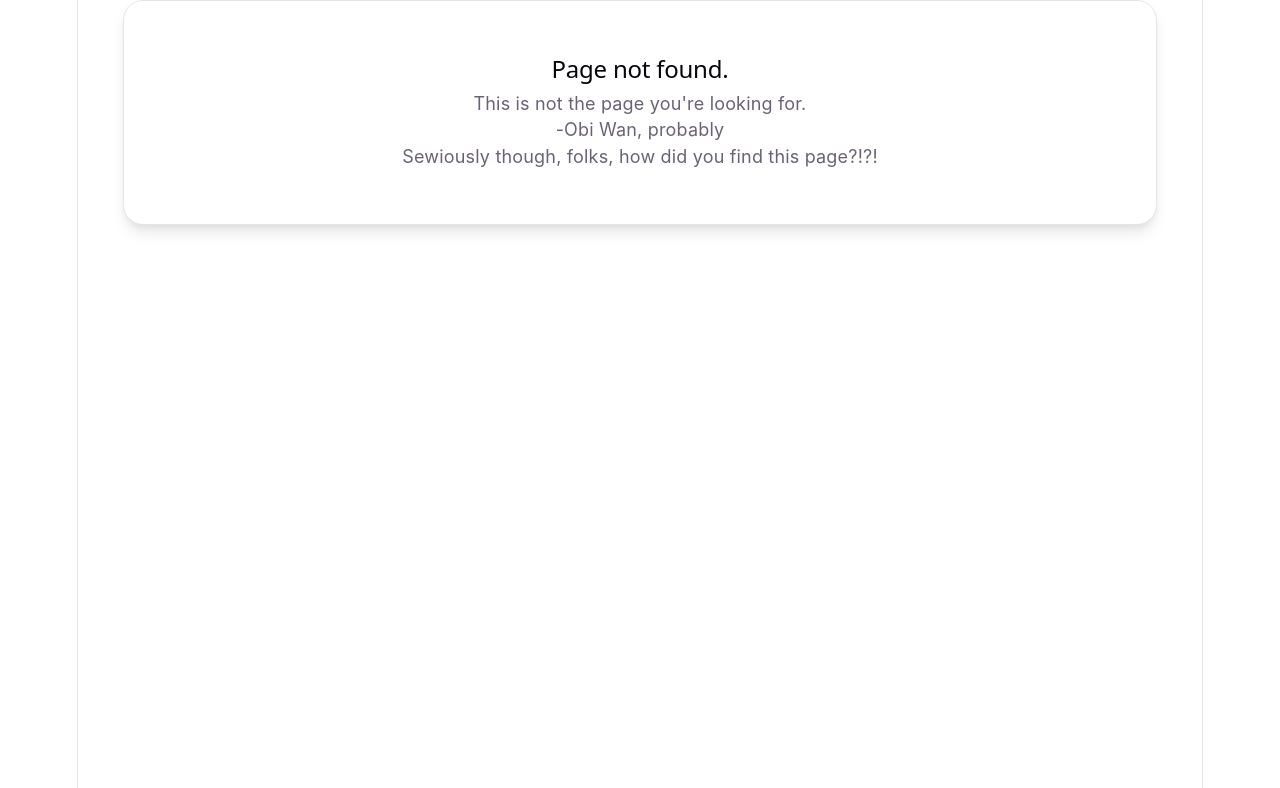
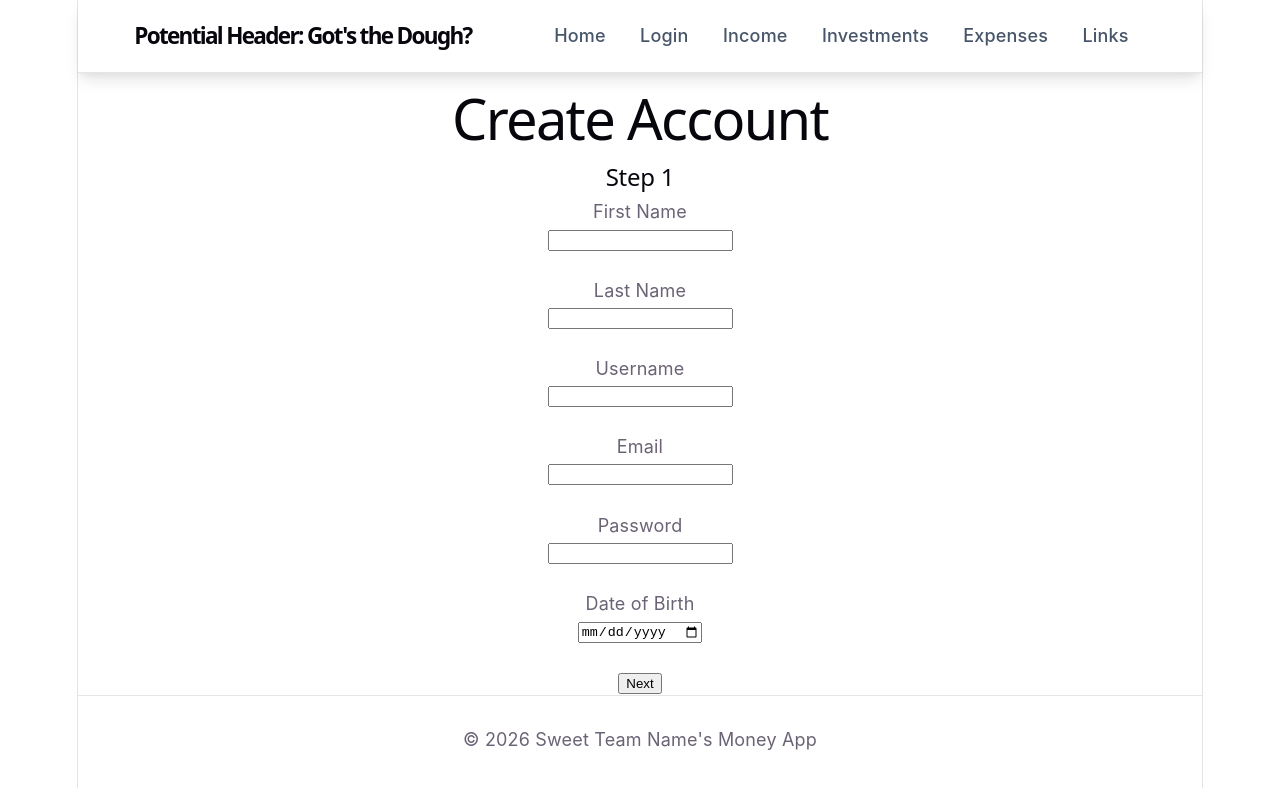
Before and after one commit to adrimivas/appdev_final, a React (Vite) app in the folder moneyApp/: page /create-account in a window 1280 px wide. Before the commit this address had no page. Shown: the top 788 px of the page. Built offline with nearby package versions, Linux system fonts and the light colour scheme.

Commit message:
populate create account page, add success message to login page after a user creates an account and App.jsx for routing

```diff
--- a/moneyApp/src/App.jsx
+++ b/moneyApp/src/App.jsx
@@ -7,6 +7,7 @@ import Income from "./pages/income";
 import Investments from "./pages/investments";
 import Expenses from "./pages/expenses";
 import Links from "./pages/links";
+import CreateAcc from "./pages/createAcc";
 // Add additional pages from the pages file like above
 // Include them as a path under children
 // Currently, links are used in the header
@@ -22,6 +23,7 @@ const router = createBrowserRouter([
       { path: "Income", element: <Income />},
       { path: "Investments", element: <Investments />},
       { path: "Expenses", element: <Expenses />},
+      { path: "create-account", element: <CreateAcc /> },
       { path: "Links", element: <Links /> },
 
     ],
--- /dev/null
+++ b/moneyApp/src/pages/createAcc.jsx
@@ -0,0 +1,339 @@
+import { useState } from "react";
+import { useNavigate } from "react-router-dom";
+
+function CreateAcc() {
+  const navigate = useNavigate();
+  const [step, setStep] = useState(1);
+  const [message, setMessage] = useState("");
+
+  const [formData, setFormData] = useState({
+    username: "",
+    name: {
+      first: "",
+      last: "",
+    },
+    email: "",
+    password: "",
+    date_of_birth: "",
+    income: "",
+    expenses: {
+      one_time: [{ name: "", amount: "" }],
+      monthly: [{ name: "", amount: "" }],
+    },
+  });
+
+  const handleBasicChange = (e) => {
+    const { name, value } = e.target;
+
+    if (name === "first" || name === "last") {
+      setFormData((prev) => ({
+        ...prev,
+        name: {
+          ...prev.name,
+          [name]: value,
+        },
+      }));
+      return;
+    }
+
+    setFormData((prev) => ({
+      ...prev,
+      [name]: value,
+    }));
+  };
+
+  const handleExpenseChange = (type, index, field, value) => {
+    const updated = [...formData.expenses[type]];
+    updated[index][field] = value;
+
+    setFormData((prev) => ({
+      ...prev,
+      expenses: {
+        ...prev.expenses,
+        [type]: updated,
+      },
+    }));
+  };
+
+  const addExpense = (type) => {
+    setFormData((prev) => ({
+      ...prev,
+      expenses: {
+        ...prev.expenses,
+        [type]: [...prev.expenses[type], { name: "", amount: "" }],
+      },
+    }));
+  };
+
+  const removeExpense = (type, index) => {
+    const updated = formData.expenses[type].filter((_, i) => i !== index);
+
+    setFormData((prev) => ({
+      ...prev,
+      expenses: {
+        ...prev.expenses,
+        [type]: updated.length ? updated : [{ name: "", amount: "" }],
+      },
+    }));
+  };
+
+  const handleSubmit = async (e) => {
+    e.preventDefault();
+
+    const payload = {
+      username: formData.username.trim(),
+      name: {
+        first: formData.name.first.trim(),
+        last: formData.name.last.trim(),
+      },
+      email: formData.email.trim(),
+      password: formData.password,
+      income: Number(formData.income) || 0,
+      expenses: {
+        one_time: formData.expenses.one_time
+          .filter((item) => item.name.trim() !== "" && item.amount !== "")
+          .map((item) => ({
+            name: item.name.trim(),
+            amount: Number(item.amount),
+          })),
+        monthly: formData.expenses.monthly
+          .filter((item) => item.name.trim() !== "" && item.amount !== "")
+          .map((item) => ({
+            name: item.name.trim(),
+            amount: Number(item.amount),
+          })),
+      },
+      date_of_birth: formData.date_of_birth,
+    };
+
+    try {
+      const response = await fetch("http://localhost:5000/register", {
+        method: "POST",
+        headers: {
+          "Content-Type": "application/json"
+        },
+        body: JSON.stringify(payload)
+      });
+
+      const data = await response.json();
+
+      if (response.ok) {
+        navigate("/Login", {
+          state: { message: "Account created successfully!" },
+        });
+      } else {
+        setMessage(data.message || "Account creation failed");
+      }
+    } catch (error) {
+      console.error("Register error:", error);
+      setMessage("Something went wrong");
+    }
+  };
+
+  return (
+    <div>
+      <h1>Create Account</h1>
+
+      {message && (
+        <div
+          style={{
+            backgroundColor: "#f8d7da",
+            color: "#721c24",
+            padding: "10px",
+            borderRadius: "5px",
+            marginBottom: "10px",
+            maxWidth: "400px"
+          }}
+        >
+          {message}
+        </div>
+      )}
+
+      <form onSubmit={handleSubmit}>
+        {step === 1 && (
+          <div>
+            <h2>Step 1</h2>
+
+            <label>First Name</label>
+            <br />
+            <input
+              type="text"
+              name="first"
+              value={formData.name.first}
+              onChange={handleBasicChange}
+              required
+            />
+            <br /><br />
+
+            <label>Last Name</label>
+            <br />
+            <input
+              type="text"
+              name="last"
+              value={formData.name.last}
+              onChange={handleBasicChange}
+              required
+            />
+            <br /><br />
+
+            <label>Username</label>
+            <br />
+            <input
+              type="text"
+              name="username"
+              value={formData.username}
+              onChange={handleBasicChange}
+              required
+            />
+            <br /><br />
+
+            <label>Email</label>
+            <br />
+            <input
+              type="email"
+              name="email"
+              value={formData.email}
+              onChange={handleBasicChange}
+              required
+            />
+            <br /><br />
+
+            <label>Password</label>
+            <br />
+            <input
+              type="password"
+              name="password"
+              value={formData.password}
+              onChange={handleBasicChange}
+              required
+            />
+            <br /><br />
+
+            <label>Date of Birth</label>
+            <br />
+            <input
+              type="date"
+              name="date_of_birth"
+              value={formData.date_of_birth}
+              onChange={handleBasicChange}
+            />
+            <br /><br />
+
+            <button type="button" onClick={() => setStep(2)}>
+              Next
+            </button>
+          </div>
+        )}
+
+        {step === 2 && (
+          <div>
+            <h2>Step 2</h2>
+
+            <label>Income</label>
+            <br />
+            <input
+              type="number"
+              name="income"
+              value={formData.income}
+              onChange={handleBasicChange}
+              required
+            />
+            <br /><br />
+
+            <h3>One-Time Expenses</h3>
+            {formData.expenses.one_time.map((expense, index) => (
+              <div key={index}>
+                <label>Expense Name</label>
+                <br />
+                <input
+                  type="text"
+                  value={expense.name}
+                  onChange={(e) =>
+                    handleExpenseChange("one_time", index, "name", e.target.value)
+                  }
+                />
+                <br /><br />
+
+                <label>Amount</label>
+                <br />
+                <input
+                  type="number"
+                  value={expense.amount}
+                  onChange={(e) =>
+                    handleExpenseChange("one_time", index, "amount", e.target.value)
+                  }
+                />
+                <br /><br />
+
+                <button
+                  type="button"
+                  onClick={() => removeExpense("one_time", index)}
+                >
+                  Remove
+                </button>
+                <br /><br />
+              </div>
+            ))}
+
+            <button type="button" onClick={() => addExpense("one_time")}>
+              Add One-Time Expense
+            </button>
+
+            <br /><br />
+
+            <h3>Monthly Expenses</h3>
+            {formData.expenses.monthly.map((expense, index) => (
+              <div key={index}>
+                <label>Expense Name</label>
+                <br />
+                <input
+                  type="text"
+                  value={expense.name}
+                  onChange={(e) =>
+                    handleExpenseChange("monthly", index, "name", e.target.value)
+                  }
+                />
+                <br /><br />
+
+                <label>Amount</label>
+                <br />
+                <input
+                  type="number"
+                  value={expense.amount}
+                  onChange={(e) =>
+                    handleExpenseChange("monthly", index, "amount", e.target.value)
+                  }
+                />
+                <br /><br />
+
+                <button
+                  type="button"
+                  onClick={() => removeExpense("monthly", index)}
+                >
+                  Remove
+                </button>
+                <br /><br />
+              </div>
+            ))}
+
+            <button type="button" onClick={() => addExpense("monthly")}>
+              Add Monthly Expense
+            </button>
+
+            <br /><br />
+
+            <button type="button" onClick={() => setStep(1)}>
+              Back
+            </button>
+
+            <button type="submit" style={{ marginLeft: "10px" }}>
+              Create Account
+            </button>
+          </div>
+        )}
+      </form>
+    </div>
+  );
+}
+
+export default CreateAcc;
--- a/moneyApp/src/pages/login.jsx
+++ b/moneyApp/src/pages/login.jsx
@@ -1,9 +1,26 @@
-import { useState } from "react";
+import { useState, useEffect } from "react";
+import { useNavigate, useLocation } from "react-router-dom";
 
 function Login() {
   const [username, setUsername] = useState("");
   const [password, setPassword] = useState("");
   const [message, setMessage] = useState("");
+
+  const navigate = useNavigate();
+  const location = useLocation();
+
+  // display success message after account creation
+  useEffect(() => {
+    if (location.state?.message) {
+      setMessage(location.state.message);
+
+      const timer = setTimeout(() => {
+        setMessage("");
+      }, 5000);
+
+      return () => clearTimeout(timer);
+    }
+  }, [location.state]);
 
   const handleSubmit = async (e) => {
     e.preventDefault();
@@ -34,6 +51,21 @@ function Login() {
   return (
     <div>
       <h1>Login</h1>
+      {/* success message styling */}
+{message && (
+  <div
+    style={{
+      backgroundColor: "#d4edda",
+      color: "#155724",
+      padding: "10px",
+      borderRadius: "5px",
+      marginBottom: "10px",
+      maxWidth: "300px"
+    }}
+  >
+    {message}
+  </div>
+)}
 
       <form onSubmit={handleSubmit}>
         <input
@@ -54,8 +86,11 @@ function Login() {
 
         <button type="submit">Login</button>
       </form>
+          <br />
+      <button type="button" onClick={() => navigate("/create-account")}>
+        Create Account
+      </button>
 
-      <p>{message}</p>
     </div>
   );
 }
```
